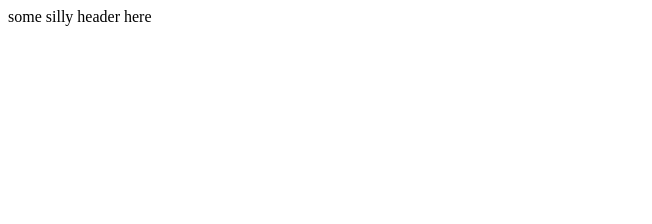
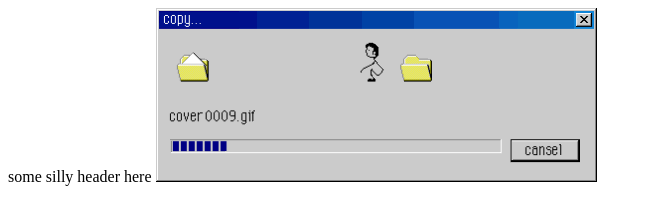
Before and after one commit to ThexGameLord/onlyfeet-concept, a plain HTML site: page index.html in a window 1280 px wide. Shown: the whole page, without its empty margins (0-652 px from the left). Drawn offline with Linux system fonts and the light colour scheme.

Commit message:
Update index.html

```diff
--- a/index.html
+++ b/index.html
@@ -9,5 +9,6 @@
               <script>function warn() {
                       console.log("Warning: You dont need to be in Here my g")
                       }</script>
+            <img src="/_assets/file_transfer_poop.gif" alt="ftp" >
         </body>
 </html>
```
